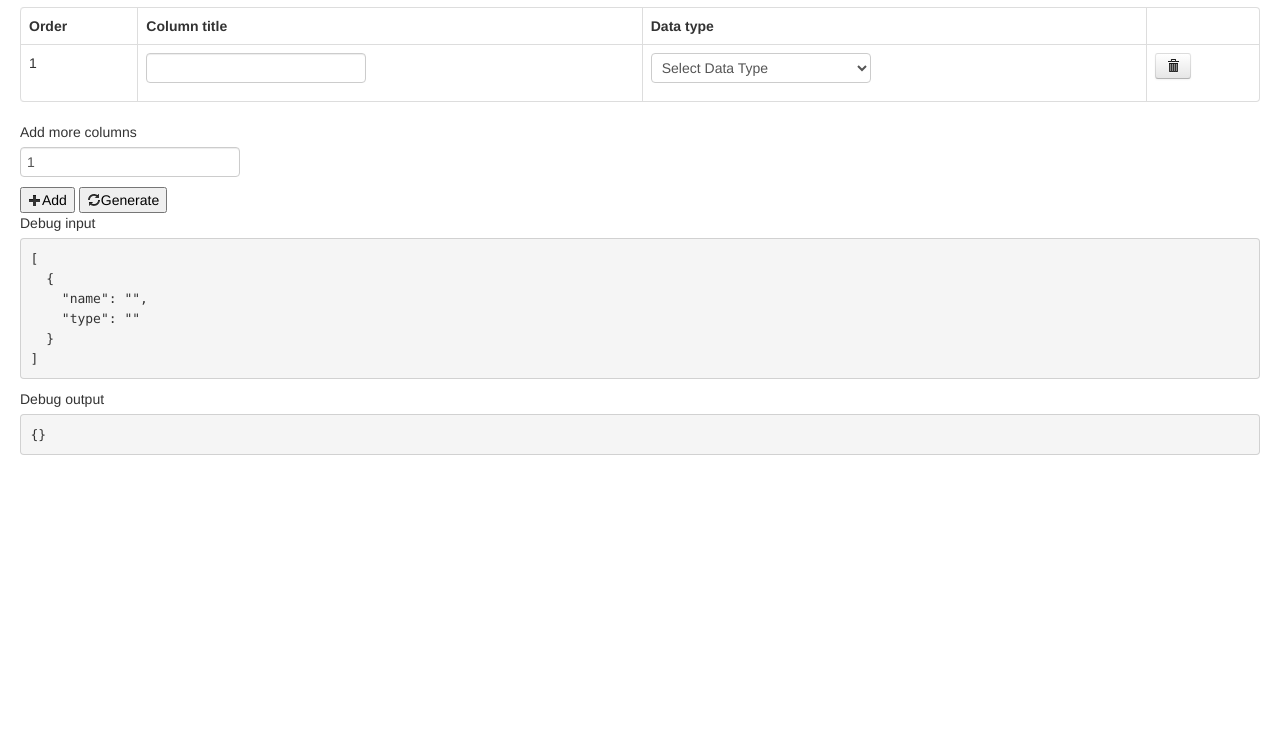
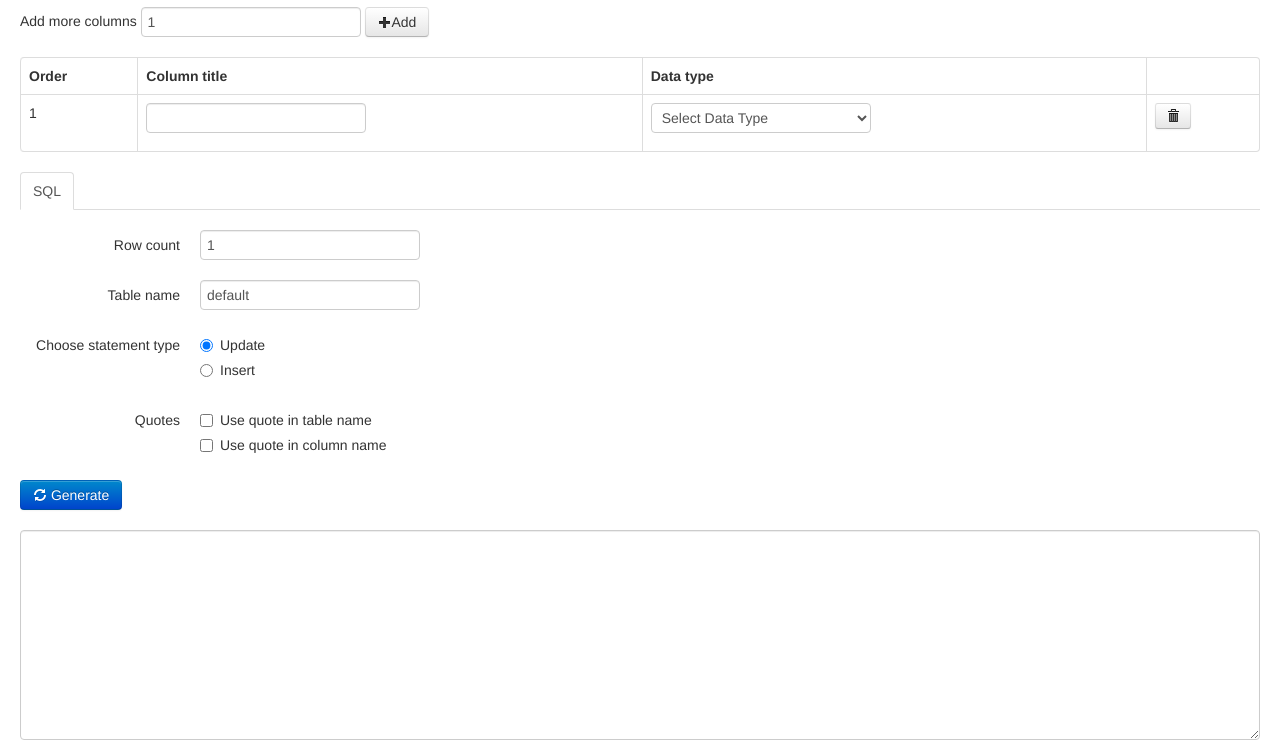
Before and after one commit to dikei/dummydata, a website: page html/index.html in a window 1280 px wide. Shown: the part 53-803 px from the top of the page. Drawn offline with Linux system fonts and the light colour scheme.

Commit message:
Customize tablename and quote option

```diff
--- a/html/index.html
+++ b/html/index.html
@@ -10,6 +10,15 @@
 <body>
 <div class="container-fluid" data-ng-controller="InputController">
     <h1>Dummy data generator</h1>
+
+    <div class="row-fluid">
+        <form class="form-inline">
+            <label for="more-row">Add more columns</label>
+            <input id="more-row" type="number" data-ng-model="addMore"/>
+            <button data-ng-click="addColumn()" class="btn"><i class="icon-plus"></i>Add</button>
+        </form>
+    </div>
+
     <table class="table table-bordered">
         <thead>
             <tr>
@@ -74,28 +83,64 @@
             </tr>
         </tbody>
     </table>
-    <div class="row-fluid">
-        <div>
-            <label for="more-row">Add more columns</label>
-            <input id="more-row" type="number" data-ng-model="addMore"/>
-        </div>
-        <button data-ng-click="addColumn()"><i class="icon-plus"></i>Add</button>
-        <button data-ng-click="generate()"><i class="icon-refresh"></i>Generate</button>
-    </div>
 
-    <div class="row-fluid">
-        <div class="span12">
-            <label for="debug-input">Debug input</label>
-            <pre id="debug-input">{{ columns | json }}</pre>
+    <ul class="nav nav-tabs" id="output-tab">
+        <li class="active"><a href="#sql-tab">SQL</a></li>
+    </ul>
+
+    <div class="tab-content">
+        <div class="tab-pane active" id="sql-tab">
+            <form id="table-form" class="form-horizontal">
+                <div class="control-group">
+                    <label class="control-label">Row count</label>
+                    <div class="controls">
+                        <input type="number" min="1" id="row-count" placeholder="Number of generated rows" data-ng-model="table.rowCount"/>
+                    </div>
+                </div>
+                <div class="control-group">
+                    <label class="control-label">Table name</label>
+                    <div class="controls">
+                        <input type="text" id="table-name" placeholder="Your table name" data-ng-model="table.name"/>
+                    </div>
+                </div>
+                <div class="control-group">
+                    <label class="control-label">Choose statement type</label>
+                    <div class="controls">
+                        <label class="radio">
+                            <input name="statement-type" type="radio" id="update-statement" checked>
+                            Update
+                        </label>
+                        <label class="radio">
+                            <input name="statement-type" type="radio" name="insert-statement" >
+                            Insert
+                        </label>
+                    </div>
+                </div>
+                <div class="control-group">
+                    <label class="control-label">Quotes</label>
+                    <div class="controls">
+                        <label class="checkbox">
+                            <input type="checkbox" id="quote-table" data-ng-model="table.options.autoQuoteTableNames">
+                            Use quote in table name
+                        </label>
+                        <label class="checkbox">
+                            <input type="checkbox" id="quote-column" data-ng-model="table.options.autoQuoteFieldNames">
+                            Use quote in column name
+                        </label>
+                    </div>
+                </div>
+                <button data-ng-click="generate()" class="btn btn-primary">
+                    <i class="icon-refresh icon-white"></i>
+                    Generate
+                </button>
+            </form>
+
+            <div class="row-fluid">
+                <textarea rows="10" class="span12" data-ng-model="table.datas"></textarea>
+            </div>
         </div>
     </div>
 
-    <div class="row-fluid">
-        <div class="span12">
-            <label for="debug-output">Debug output</label>
-            <pre id="debug-output">{{ datas | json }}</pre>
-        </div>
-    </div>
 </div>
 
 <script type="text/javascript" src="../components/angular/angular.js"></script>
--- a/js/controllers.js
+++ b/js/controllers.js
@@ -7,7 +7,6 @@ Array.prototype.remove = function(from, to) {
 
 function InputController($scope) {
     $scope.addMore = 1;
-    $scope.tableName = "default";
     $scope.columns = [
         {
             name: "",
@@ -15,7 +14,15 @@ function InputController($scope) {
         }
     ];
 
-    $scope.datas = {};
+    $scope.table = {
+        name: "default",
+        datas: "",
+        rowCount: 1,
+        options: {
+            autoQuoteTableNames: false,
+            autoQuoteFieldNames: false
+        }
+    };
 
     $scope.addColumn = function() {
         var count = 0;
@@ -26,11 +33,11 @@ function InputController($scope) {
                 type: ""
             });
         }
-    }
+    };
 
     $scope.deleteColumn = function(index) {
         $scope.columns.remove(index);
-    }
+    };
 
     var funcMap = {
         'type-first-name': [Faker.Name.firstName, Faker.Name],
@@ -62,8 +69,9 @@ function InputController($scope) {
 
     $scope.generate = function() {
         var datas = [];
+        for(var j = 0; j < $scope.table.rowCount; j++) {
+            var query = squel.insert($scope.table.options).into($scope.table.name);
             for(var i = 0; i < $scope.columns.length; i++) {
-            var query = squel.insert().into($scope.tableName);
                 var column = $scope.columns[i];
                 var func = funcMap[column.type][0];
                 var functhis = funcMap[column.type][1];
@@ -72,8 +80,9 @@ function InputController($scope) {
                     funcargs = funcMap[column.type][2]
                 }
                 query.set(column.name, func.apply(functhis, funcargs));
-            datas.push(query.toString())
             }
-        $scope.datas = datas;
+            datas.push(query.toString());
         }
+        $scope.table.datas = datas.join(';\n');
+    };
 }
```
Lines whose indentation alone changed are shown as unchanged.
